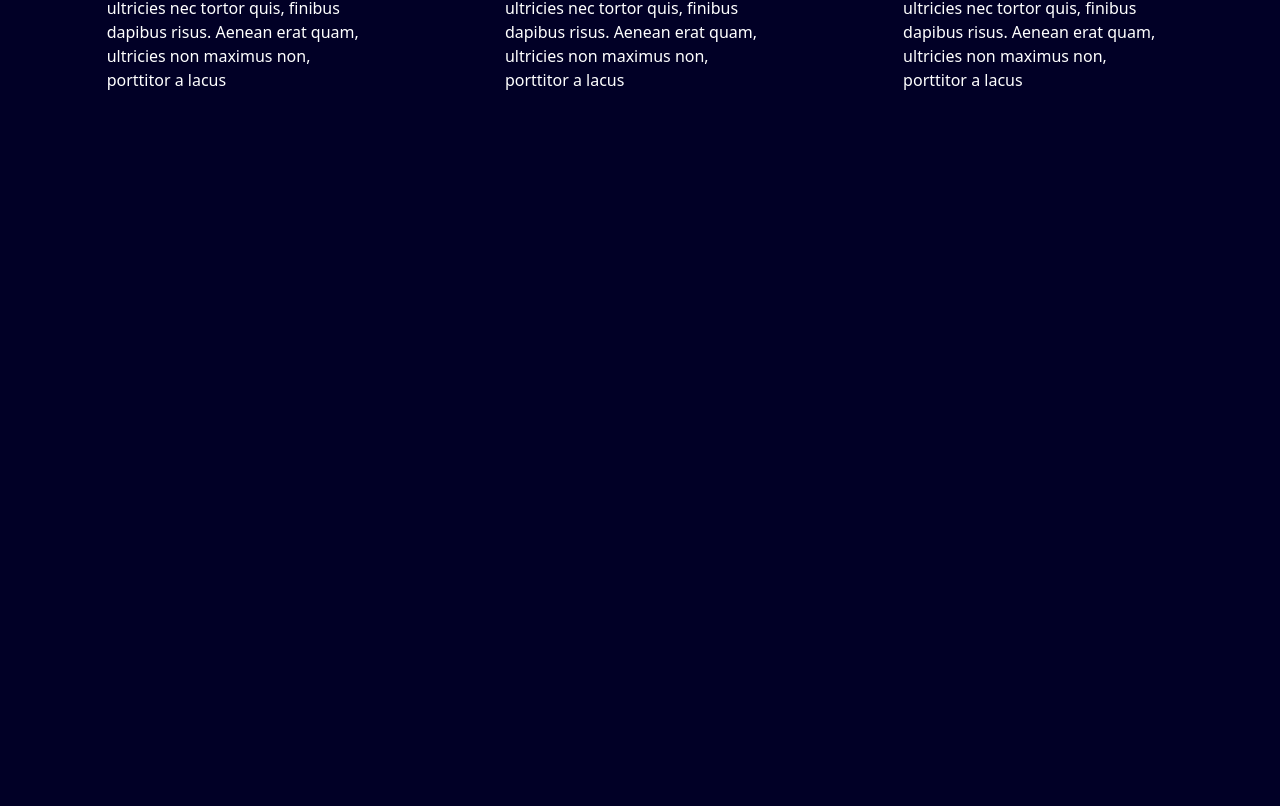
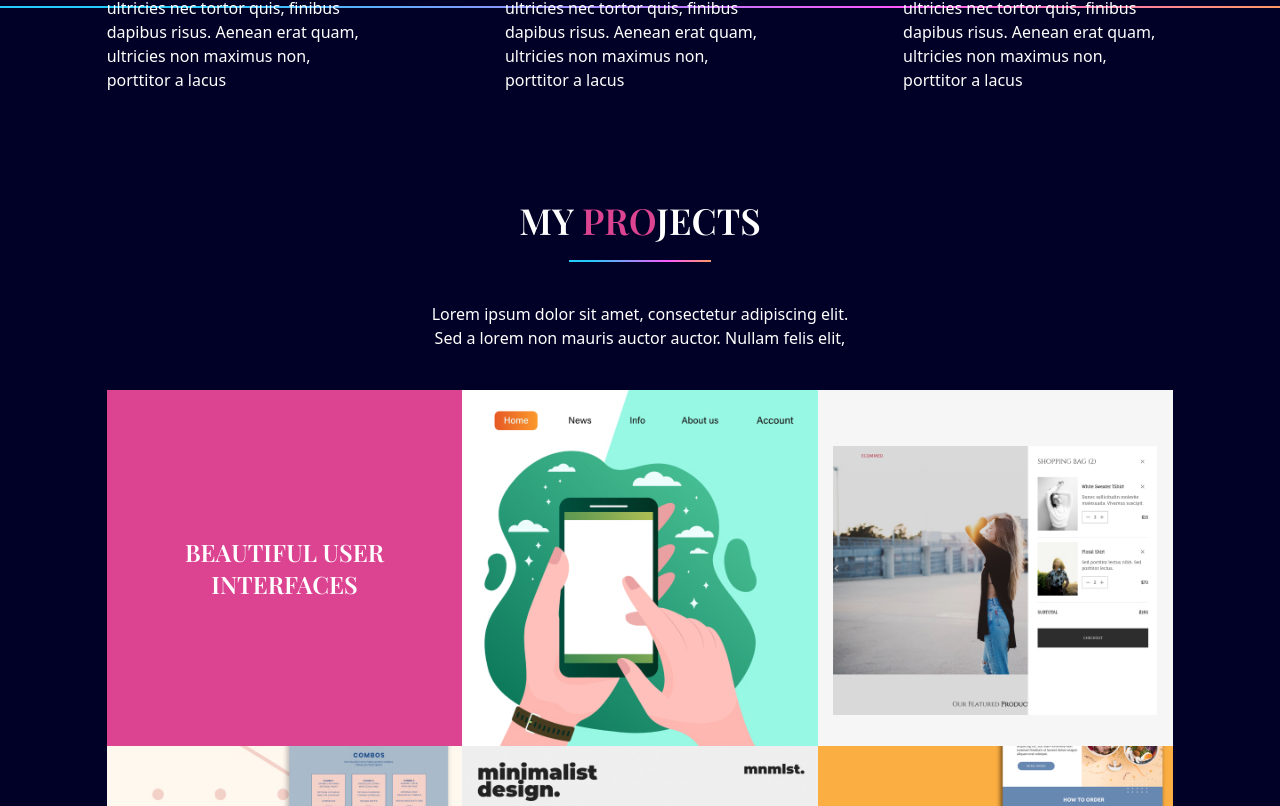
Before and after one commit to R-Villar/vite-portfolio, a React (Vite) app: page / in a window 1280 px wide. Shown: the part 1596-2402 px from the top of the page. Before the commit the page ends 1784 px from the top, so only its background shows below. Built offline with nearby package versions, Linux system fonts and the light colour scheme.

Commit message:
added projects section

```diff
--- a/public/output.css
+++ b/public/output.css
@@ -515,6 +515,28 @@
   --tw-backdrop-sepia:  ;
 }
 
+.container{
+  width: 100%;
+}
+
+@media (min-width: 480px){
+  .container{
+    max-width: 480px;
+  }
+}
+
+@media (min-width: 768px){
+  .container{
+    max-width: 768px;
+  }
+}
+
+@media (min-width: 1060px){
+  .container{
+    max-width: 1060px;
+  }
+}
+
 .visible{
   visibility: visible;
 }
@@ -625,6 +647,14 @@
   margin-top: 1.25rem;
 }
 
+.mb-10{
+  margin-bottom: 2.5rem;
+}
+
+.mt-7{
+  margin-top: 1.75rem;
+}
+
 .flex{
   display: flex;
 }
@@ -653,6 +683,18 @@
   height: 100%;
 }
 
+.max-h-\[\]{
+  max-height: ;
+}
+
+.max-h-\[400\]{
+  max-height: 400;
+}
+
+.max-h-\[400px\]{
+  max-height: 400px;
+}
+
 .w-1\/2{
   width: 50%;
 }
@@ -679,6 +721,10 @@
 
 .max-w-\[400px\]{
   max-width: 400px;
+}
+
+.max-w-\[\]{
+  max-width: ;
 }
 
 .basis-3{
@@ -796,6 +842,11 @@
   background-color: rgb(220 68 146 / 0.8);
 }
 
+.bg-grey{
+  --tw-bg-opacity: 1;
+  background-color: rgb(237 237 237 / var(--tw-bg-opacity));
+}
+
 .bg-gradient-rainblue{
   background-image: linear-gradient(90deg, #24CBFF 14.53%, #FC59FF 69.36%, #FFBD0C 117.73%);
 }
@@ -806,6 +857,14 @@
 
 .p-2{
   padding: 0.5rem;
+}
+
+.p-10{
+  padding: 2.5rem;
+}
+
+.p-16{
+  padding: 4rem;
 }
 
 .px-10{
@@ -857,6 +916,14 @@
 
 .pt-10{
   padding-top: 2.5rem;
+}
+
+.pt-48{
+  padding-top: 12rem;
+}
+
+.pb-48{
+  padding-bottom: 12rem;
 }
 
 .text-center{
@@ -922,6 +989,10 @@
 .text-yellow{
   --tw-text-opacity: 1;
   color: rgb(253 204 73 / var(--tw-text-opacity));
+}
+
+.opacity-0{
+  opacity: 0;
 }
 
 .blur{
@@ -1084,6 +1155,10 @@
   opacity: 0.5;
 }
 
+.hover\:opacity-90:hover{
+  opacity: 0.9;
+}
+
 .hover\:saturate-200:hover{
   --tw-saturate: saturate(2);
   filter: var(--tw-blur) var(--tw-brightness) var(--tw-contrast) var(--tw-grayscale) var(--tw-hue-rotate) var(--tw-invert) var(--tw-saturate) var(--tw-sepia) var(--tw-drop-shadow);
@@ -1110,6 +1185,16 @@
   .xs\:before\:content-brush::before{
     --tw-content: url('./assets/brush.png');
     content: var(--tw-content);
+  }
+}
+
+@media (min-width: 768px){
+  .sm\:grid{
+    display: grid;
+  }
+
+  .sm\:grid-cols-3{
+    grid-template-columns: repeat(3, minmax(0, 1fr));
   }
 }
 
@@ -1142,6 +1227,14 @@
     width: 75%;
   }
 
+  .md\:w-1{
+    width: 0.25rem;
+  }
+
+  .md\:w-2\/5{
+    width: 40%;
+  }
+
   .md\:max-w-\[600px\]{
     max-width: 600px;
   }
--- a/src/App.jsx
+++ b/src/App.jsx
@@ -5,6 +5,8 @@
 import {Landing} from "./scenes/Landing";
 import {LineGradient} from "./components/LineGradient";
 import {MySkills} from "./scenes/MySkills";
+import {Projects} from "./scenes/Projects"
+
 
 function App() {
 	const [selectedPage, setSelectedPage] = useState("home");
@@ -40,6 +42,10 @@
 			<div className='w-5/6 mx-auto md:h-full'>
 				<MySkills />
 			</div>
+			<LineGradient />
+			<div className='w-5/6 mx-auto'>
+				<Projects />
+			</div>
 		</div>
 	);
 }
--- /dev/null
+++ b/src/scenes/Projects.jsx
@@ -0,0 +1,107 @@
+import {LineGradient} from "../components/LineGradient";
+import {motion} from "framer-motion";
+
+const container = {
+	hidden: {},
+	visible: {
+		transition: {
+			staggerChildren: 0.2,
+		},
+	},
+};
+
+const projectVariant = {
+	hidden: {opacity: 0, scale: 0.8},
+	visible: {opacity: 1, scale: 1},
+};
+
+// add a subtitle argument to the project function to have individual text for each project
+const Project = ({title}) => {
+	const overlayStyles = `absolute h-full w-full opacity-0 hover:opacity-90 transition duration-500
+        bg-grey z-30 flex flex-col justify-center items-center text-center p-16 text-deep-blue`;
+	const projectTitle = title.split(" ").join("-").toLowerCase();
+
+	return (
+		<motion.div variants={projectVariant} className='relative'>
+			<div className={overlayStyles}>
+				<p className='text-2xl font-playfair'>{title}</p>
+				{/* add the subtitle to the <p> below*/}
+				<p className='mt-7'>
+					Lorem ipsum dolor sit amet, consectetur adipiscing elit. Sed
+					a lorem non mauris auctor auctor. Nullam felis elit,
+				</p>
+			</div>
+			<img src={`../assets/${projectTitle}.jpeg`} alt={projectTitle} />
+		</motion.div>
+	);
+};
+
+export const Projects = () => {
+	return (
+		<section id='projects' className='pt-48 pb-48'>
+			{/* HEADINGS */}
+			<motion.div
+				className='md:w-2/5 mx-auto text-center'
+				initial='hidden'
+				whileInView='visible'
+				viewport={{once: false, amount: 0.5}}
+				transition={{duration: 0.5}}
+				variants={{
+					hidden: {opacity: 0, y: -50},
+					visible: {opacity: 1, y: 0},
+				}}
+			>
+				<div>
+					<p className='font-playfair font-semibold text-4xl'>
+						MY <span className='text-red'>PRO</span>JECTS
+					</p>
+					<div className='flex justify-center mt-5'>
+						<LineGradient width='w-1/3' />
+					</div>
+				</div>
+
+				<p className='mt-10 mb-10'>
+					Lorem ipsum dolor sit amet, consectetur adipiscing elit. Sed
+					a lorem non mauris auctor auctor. Nullam felis elit,
+				</p>
+			</motion.div>
+
+			{/* PROJECTS */}
+			<div className='flex justify-center'>
+				<motion.div
+					className='sm:grid sm:grid-cols-3'
+					initial='hidden'
+					whileInView='visible'
+					viewport={{once: false, amount: 0.2}}
+					variants={container}
+				>
+					{/* ROW 1 */}
+					<div
+						className='flex justify-center text-center items-center p-10 bg-red
+                            max-w-[400px] max-h-[400px] text-2xl font-playfair font-semibold'
+					>
+						BEAUTIFUL USER INTERFACES
+					</div>
+					<Project title='Project 1' />
+					<Project title='Project 2' />
+
+					{/* ROW 2 */}
+					<Project title='Project 3' />
+					<Project title='Project 4' />
+					<Project title='Project 5' />
+
+					{/* ROW 3 */}
+					<Project title='Project 6' />
+					<Project title='Project 7' />
+
+					<div
+						className='flex justify-center text-center items-center p-10 bg-blue
+                            max-w-[400px] max-h-[400px] text-2xl font-playfair font-semibold'
+					>
+						SMOOTH USER EXPERIENCE
+					</div>
+				</motion.div>
+			</div>
+		</section>
+	);
+};
```
